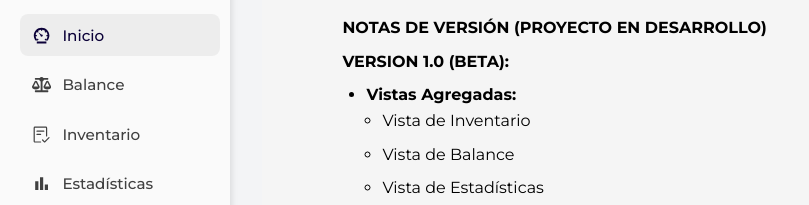
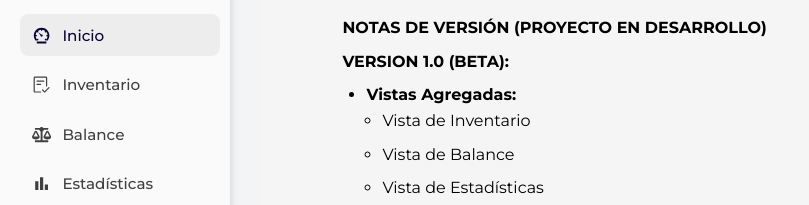
Before and after one commit to RAFUTTT/OrderEasy, a React (Vite) app in the folder client/: page /dashboard in a window 1280 px wide. Shown: the part 473-678 px from the top of the page, without its empty margins (0-809 px from the left). Built offline with nearby package versions, Linux system fonts and the light colour scheme; sample sign-in values are in the browser's storage.

Commit message:
Actualizacion de orden del sidebar

```diff
--- a/client/src/Components/Dashboard/Components/SideBar Section/sidebar.jsx
+++ b/client/src/Components/Dashboard/Components/SideBar Section/sidebar.jsx
@@ -52,6 +52,18 @@ const Sidebar = () => {
 
           <li className="listItem">
             <NavLink
+              to="/dashboard/inventario"
+              className={({ isActive }) =>
+                isActive ? "menuLink flex active" : "menuLink flex"
+              }
+            >
+              <GoChecklist className="icon" />
+              <h3 className="smallText">Inventario</h3>
+            </NavLink>
+          </li>
+
+          <li className="listItem">
+            <NavLink
               to="/dashboard/balance"
               className={({ isActive }) =>
                 isActive ? "menuLink flex active" : "menuLink flex"
@@ -59,18 +71,6 @@ const Sidebar = () => {
             >
               <FaBalanceScale className="icon" />
               <h3 className="smallText">Balance</h3>
-            </NavLink>
-          </li>
-
-          <li className="listItem">
-            <NavLink
-              to="/dashboard/inventario"
-              className={({ isActive }) =>
-                isActive ? "menuLink flex active" : "menuLink flex"
-              }
-            >
-              <GoChecklist className="icon" />
-              <h3 className="smallText">Inventario</h3>
             </NavLink>
           </li>
 
```
